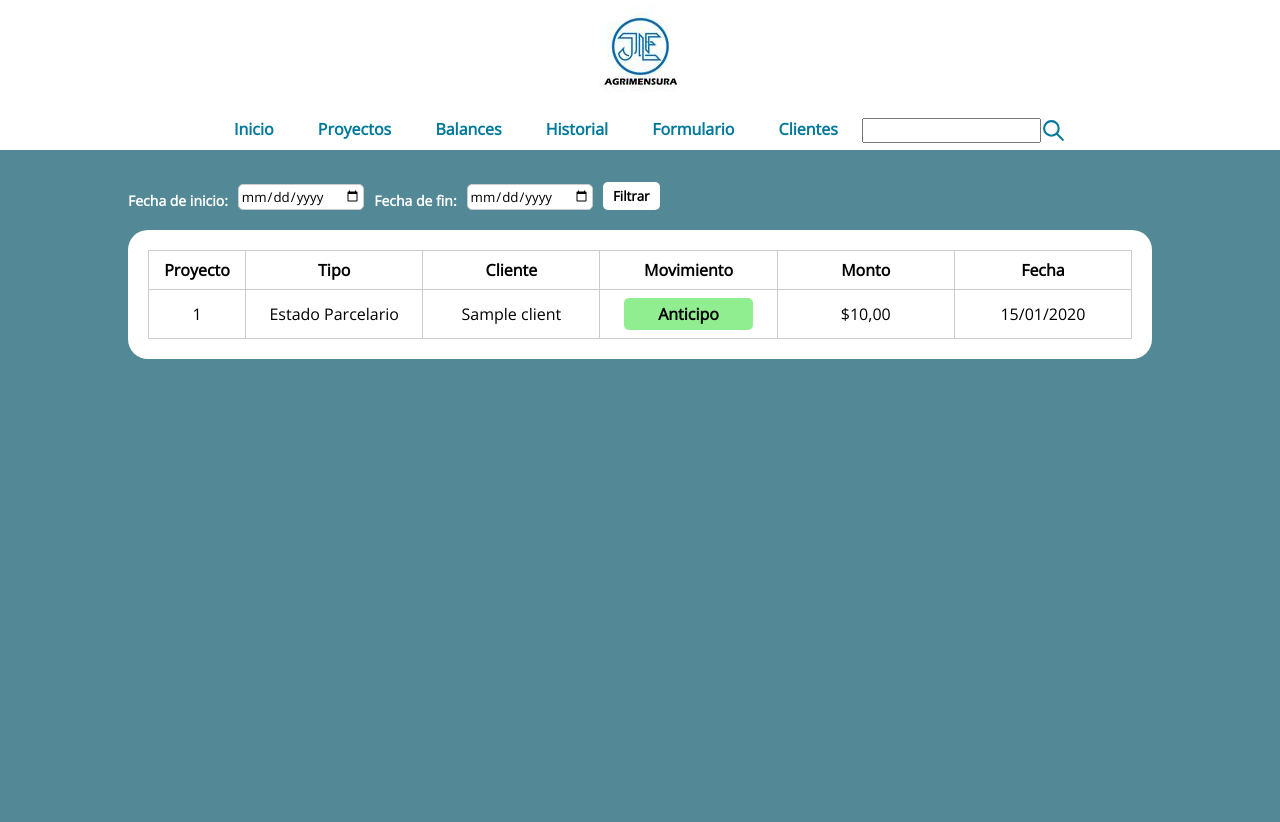
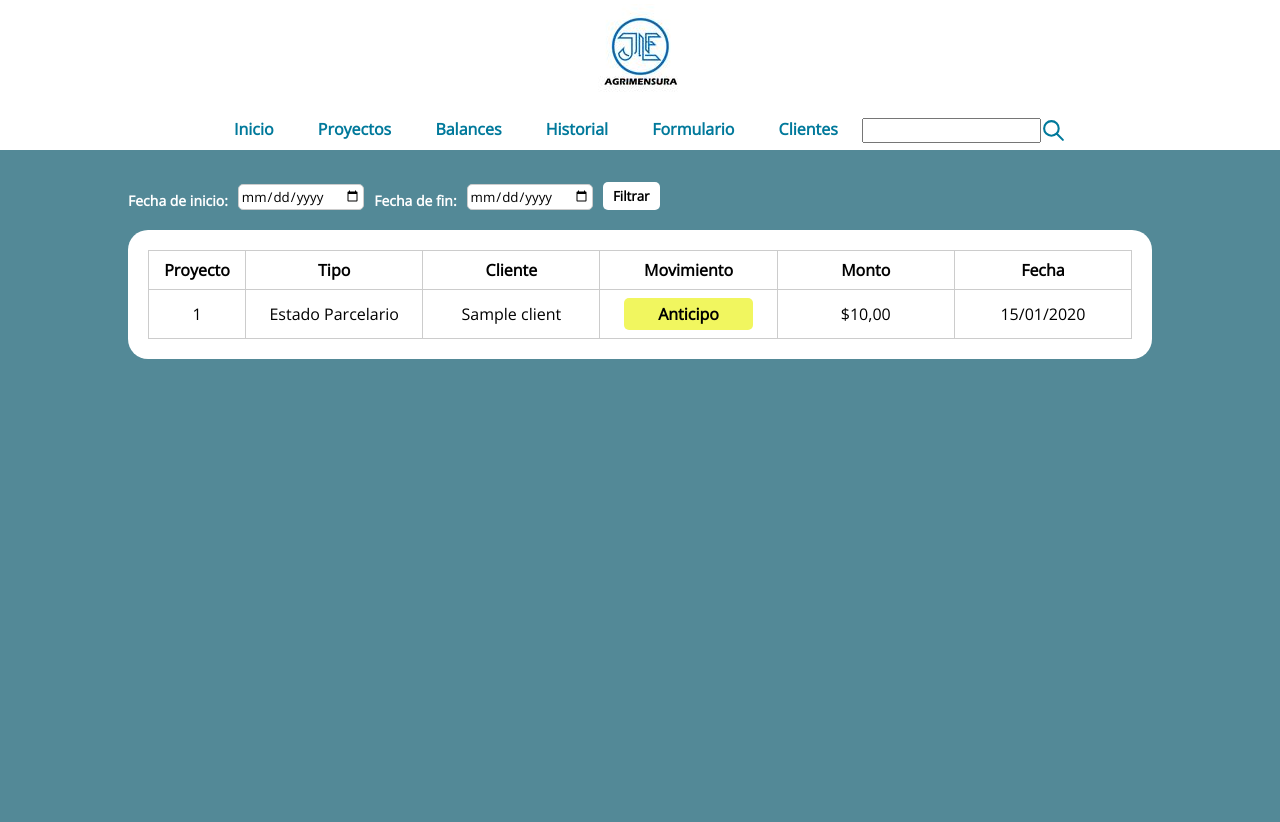
Before and after one commit to Emitax123/JFG, a Django app: page /accounting/ in a window 1280 px wide. Run offline with Django 4.2, Linux system fonts and the light colour scheme; tables that the repository leaves empty hold one stand-in row (values such as "Sample post").

Commit message:
Fix: Accunting Visuals 3.4

```diff
--- a/Accounting/templates/accounting_template.html
+++ b/Accounting/templates/accounting_template.html
@@ -144,9 +144,9 @@ width: auto;text-decoration: none; color: inherit;">{{ accountm.project.pk }}</a
             <span class="acc-data">{{ accountm.project.client.name }}</span>
             {% if accountm.movement_type == 'ADV' %}
               {% if accountm.amount < 0 %}
-                <span class="acc-data"><span style="font-weight: bold; min-width: 80%; padding: 5px; background-color: lightyellow; border-radius: 5px;">Modificacion A</span></span>
+                <span class="acc-data"><span style="font-weight: bold; min-width: 80%; padding: 5px; background-color: rgb(241, 246, 95); border-radius: 5px;">Modificacion A</span></span>
               {% else %}
-                <span class="acc-data"><span style="font-weight: bold; min-width: 80%; padding: 5px; background-color: lightgreen; border-radius: 5px;">Anticipo</span></span>
+                <span class="acc-data"><span style="font-weight: bold; min-width: 80%; padding: 5px; background-color: rgb(241, 246, 95); border-radius: 5px;">Anticipo</span></span>
               {% endif %}
             {% else %}
               {% if accountm.amount < 0 %}
```
